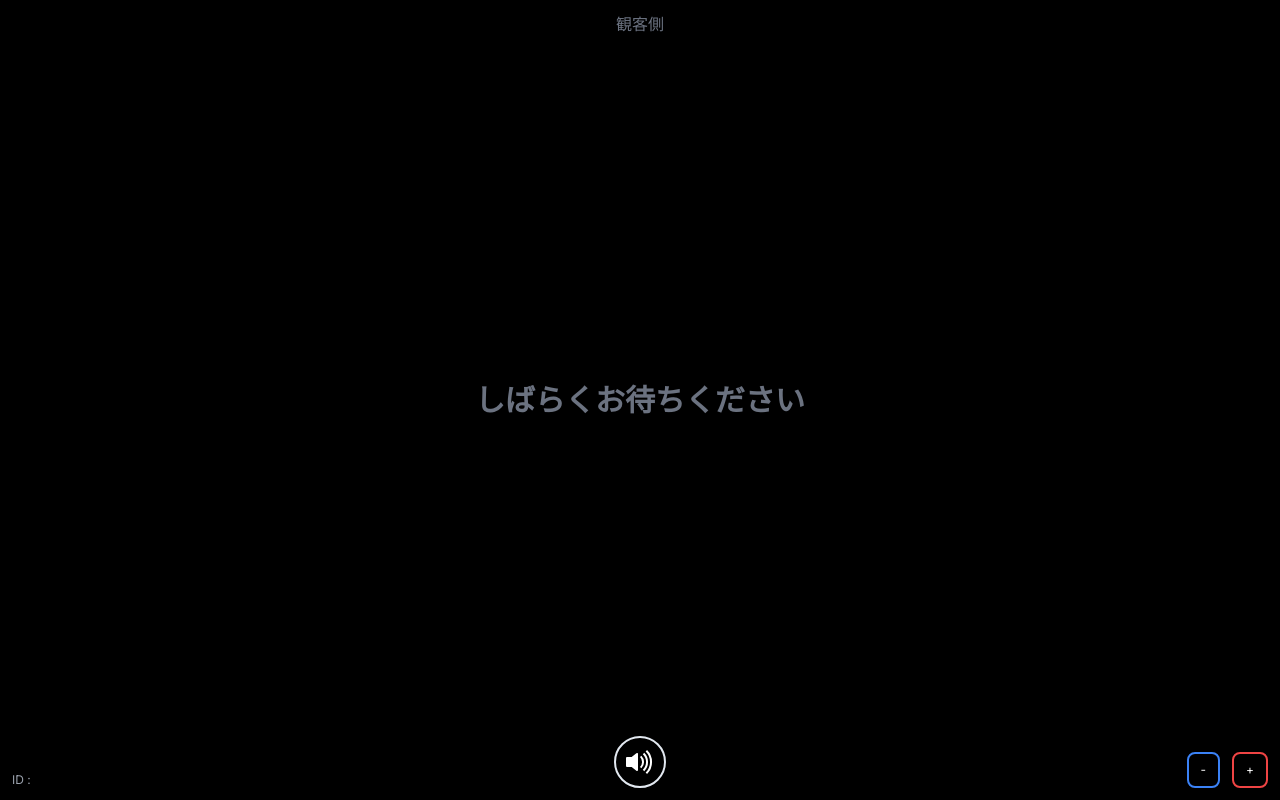
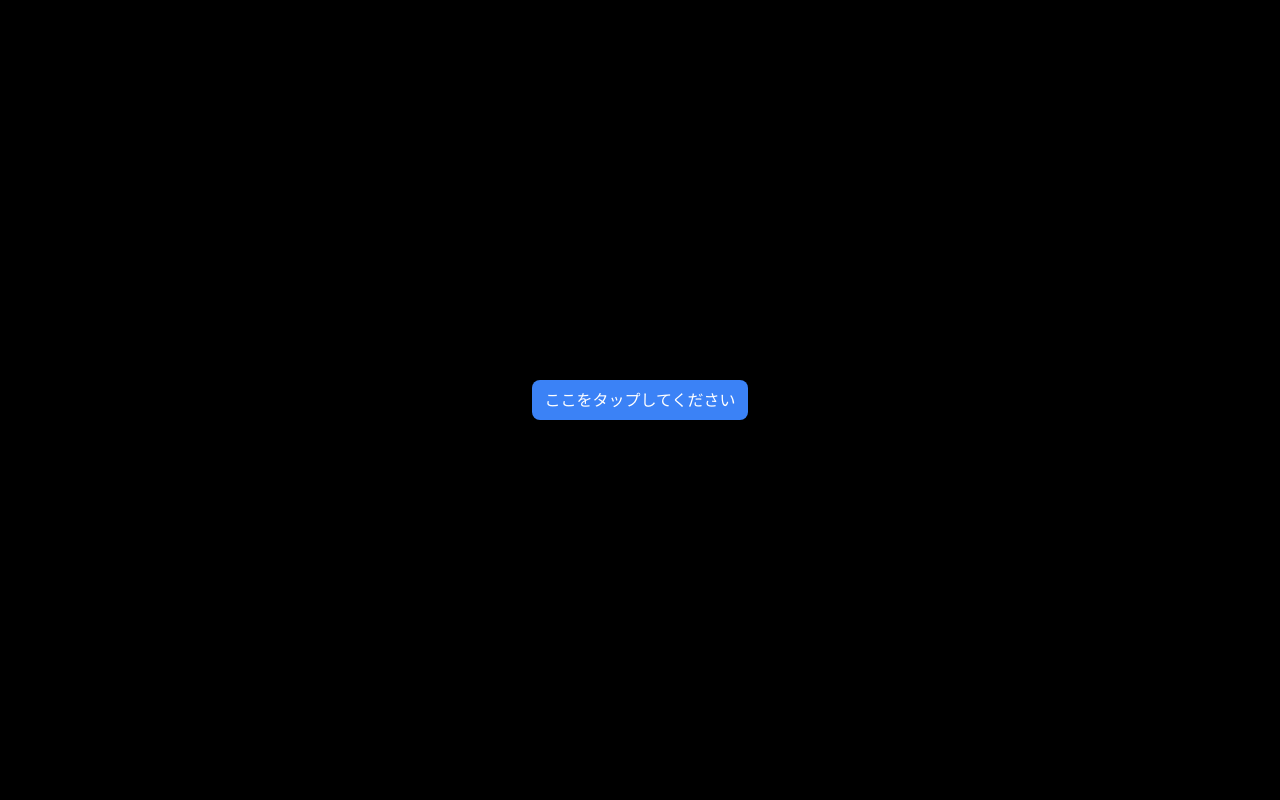
Before and after one commit to TEDxUTsukuba/sync_transcript, a Next.js app: page /audience/1 in a window 1280 px wide. Built offline with nearby package versions, Linux system fonts and the light colour scheme; no server answers; the database is empty.

Commit message:
Add: サファリ対応

```diff
--- a/src/app/audience/[id]/page.tsx
+++ b/src/app/audience/[id]/page.tsx
@@ -51,6 +51,15 @@ export default function Audience({ params }: { params: { id: string } }) {
   const [playAudio, setPlayAudio] = useState<HTMLAudioElement>();
   const [fontSize, setFontSize] = useState<number>(1.8);
   const [isMute, setIsMute] = useState<boolean>(false);
+  const [safariAction, setSafariAction] = useState<boolean>(true);
+
+  useEffect(() => {
+    // ブラウザがSafariかどうか判定
+    const ua = window.navigator.userAgent.toLowerCase();
+    if (ua.indexOf("safari") !== -1 && ua.indexOf("chrome") === -1) {
+      setSafariAction(false);
+    }
+  }, []);
 
   useEffect(() => {
     var unsubscribe: any = null;
@@ -180,6 +189,15 @@ export default function Audience({ params }: { params: { id: string } }) {
     localStorage.setItem("fontSize", `${fontSize - 0.2}`);
   };
 
+  const handleOnSafariAction = () => {
+    transcriptsData.forEach((transcript) => {
+      console.log(transcript.order);
+      const preAudio = new Audio(transcript.voice_url);
+      preAudio.load();
+    });
+    setSafariAction(false);
+  };
+
   return (
     <main className="flex min-h-screen flex-col items-center bg-black">
       <div className="text-center">
@@ -236,6 +254,18 @@ export default function Audience({ params }: { params: { id: string } }) {
           +
         </button>
       </div>
+      {safariAction && (
+        <div className="fixed left-0 top-0 w-full h-full bg-black">
+          <div className="w-full h-full flex justify-center items-center text-center">
+            <button
+              className="bg-blue-500 text-white px-3 py-2 rounded-lg"
+              onClick={handleOnSafariAction}
+            >
+              ここをタップしてください
+            </button>
+          </div>
+        </div>
+      )}
     </main>
   );
 }
```
